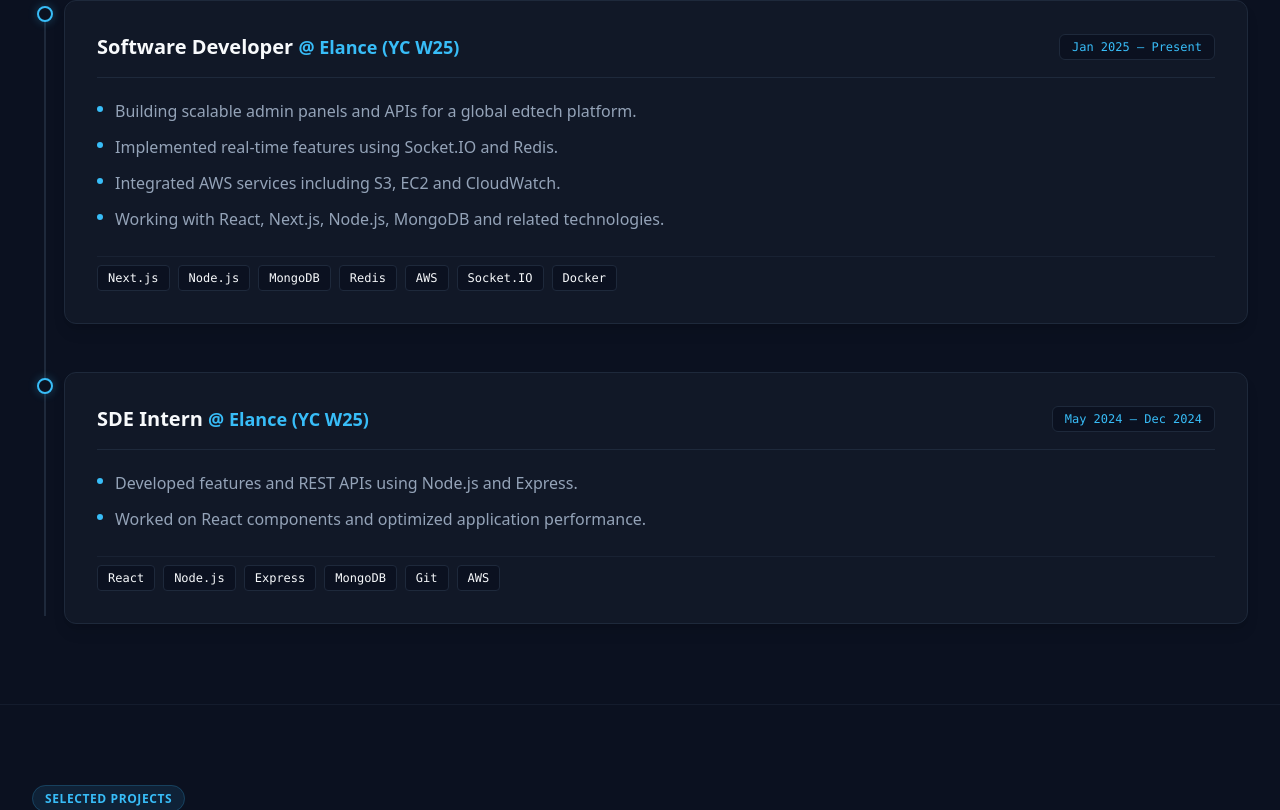
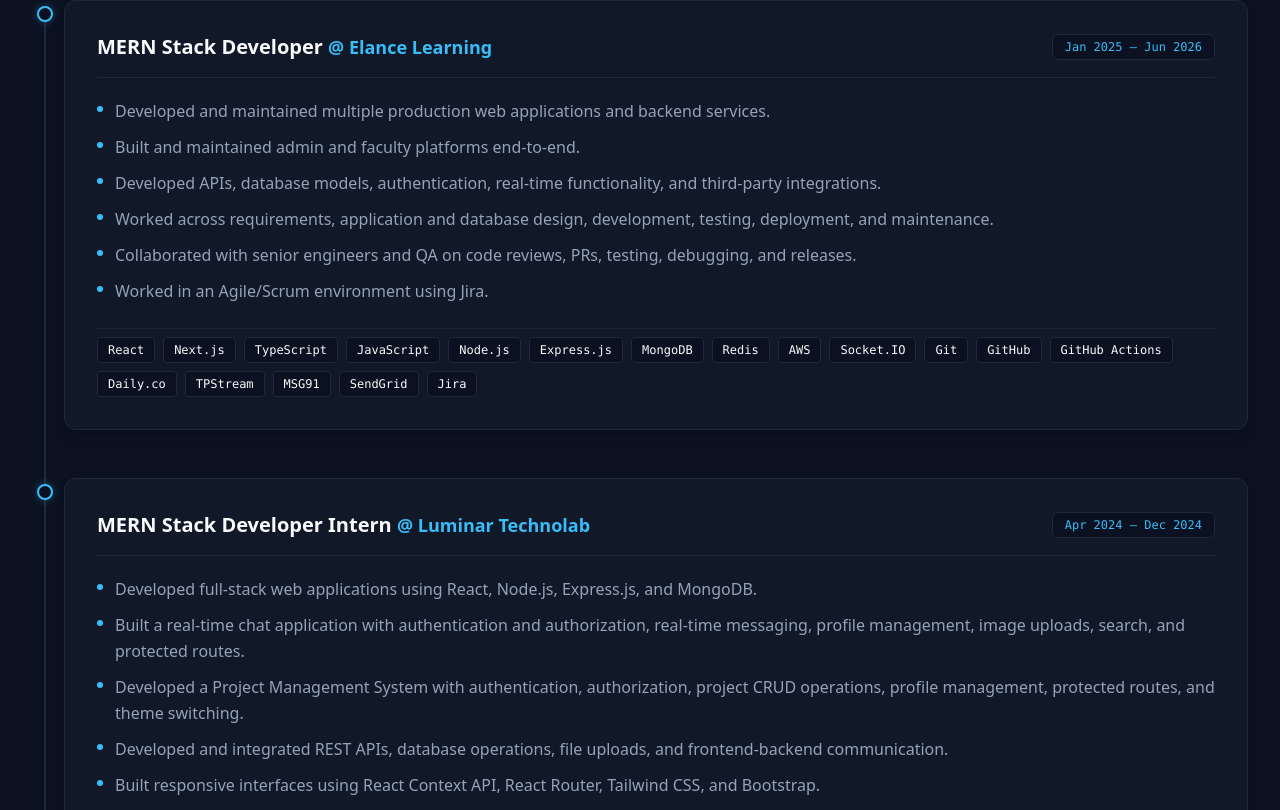
Before and after one commit to adhithyandas/Portfolio, a React (Vite) app: page / in a window 1280 px wide. Shown: the part 1570-2380 px from the top of the page. Built offline with nearby package versions, Linux system fonts and the light colour scheme.

Commit message:
refactor: update experience section header and detail entries in portfolio data

```diff
--- a/src/components/Experience.tsx
+++ b/src/components/Experience.tsx
@@ -15,7 +15,7 @@ export const Experience: React.FC = () => {
           </span>
 
           <h2 className="text-3xl sm:text-4xl font-bold tracking-tight text-[#F8FAFC] mt-4">
-            My Experience
+            Professional Experience
           </h2>
         </div>
 
--- a/src/data/portfolioData.ts
+++ b/src/data/portfolioData.ts
@@ -70,35 +70,65 @@ export const ABOUT_INFO: InfoDetail[] = [
 export const EXPERIENCE_DATA: ExperienceItem[] = [
   {
     id: "exp-1",
-    role: "Software Developer",
-    company: "Elance (YC W25)",
-    duration: "Jan 2025 – Present",
+    role: "MERN Stack Developer",
+    company: "Elance Learning",
+    duration: "Jan 2025 – Jun 2026",
     highlights: [
-      "Building scalable admin panels and APIs for a global edtech platform.",
-      "Implemented real-time features using Socket.IO and Redis.",
-      "Integrated AWS services including S3, EC2 and CloudWatch.",
-      "Working with React, Next.js, Node.js, MongoDB and related technologies.",
+      "Developed and maintained multiple production web applications and backend services.",
+      "Built and maintained admin and faculty platforms end-to-end.",
+      "Developed APIs, database models, authentication, real-time functionality, and third-party integrations.",
+      "Worked across requirements, application and database design, development, testing, deployment, and maintenance.",
+      "Collaborated with senior engineers and QA on code reviews, PRs, testing, debugging, and releases.",
+      "Worked in an Agile/Scrum environment using Jira.",
     ],
     technologies: [
+      "React",
       "Next.js",
+      "TypeScript",
+      "JavaScript",
       "Node.js",
+      "Express.js",
       "MongoDB",
       "Redis",
       "AWS",
       "Socket.IO",
-      "Docker",
+      "Git",
+      "GitHub",
+      "GitHub Actions",
+      "Daily.co",
+      "TPStream",
+      "MSG91",
+      "SendGrid",
+      "Jira",
     ],
   },
   {
     id: "exp-2",
-    role: "SDE Intern",
-    company: "Elance (YC W25)",
-    duration: "May 2024 – Dec 2024",
+    role: "MERN Stack Developer Intern",
+    company: "Luminar Technolab",
+    duration: "Apr 2024 – Dec 2024",
     highlights: [
-      "Developed features and REST APIs using Node.js and Express.",
-      "Worked on React components and optimized application performance.",
+      "Developed full-stack web applications using React, Node.js, Express.js, and MongoDB.",
+      "Built a real-time chat application with authentication and authorization, real-time messaging, profile management, image uploads, search, and protected routes.",
+      "Developed a Project Management System with authentication, authorization, project CRUD operations, profile management, protected routes, and theme switching.",
+      "Developed and integrated REST APIs, database operations, file uploads, and frontend-backend communication.",
+      "Built responsive interfaces using React Context API, React Router, Tailwind CSS, and Bootstrap.",
+      "Participated in debugging, code improvements, feature development, and application testing throughout the development lifecycle.",
     ],
-    technologies: ["React", "Node.js", "Express", "MongoDB", "Git", "AWS"],
+    technologies: [
+      "React",
+      "Node.js",
+      "Express.js",
+      "MongoDB",
+      "JWT",
+      "Bcrypt",
+      "Socket.IO",
+      "Multer",
+      "Axios",
+      "React Context API",
+      "React Router",
+      "Tailwind CSS",
+    ],
   },
 ];
 
```
